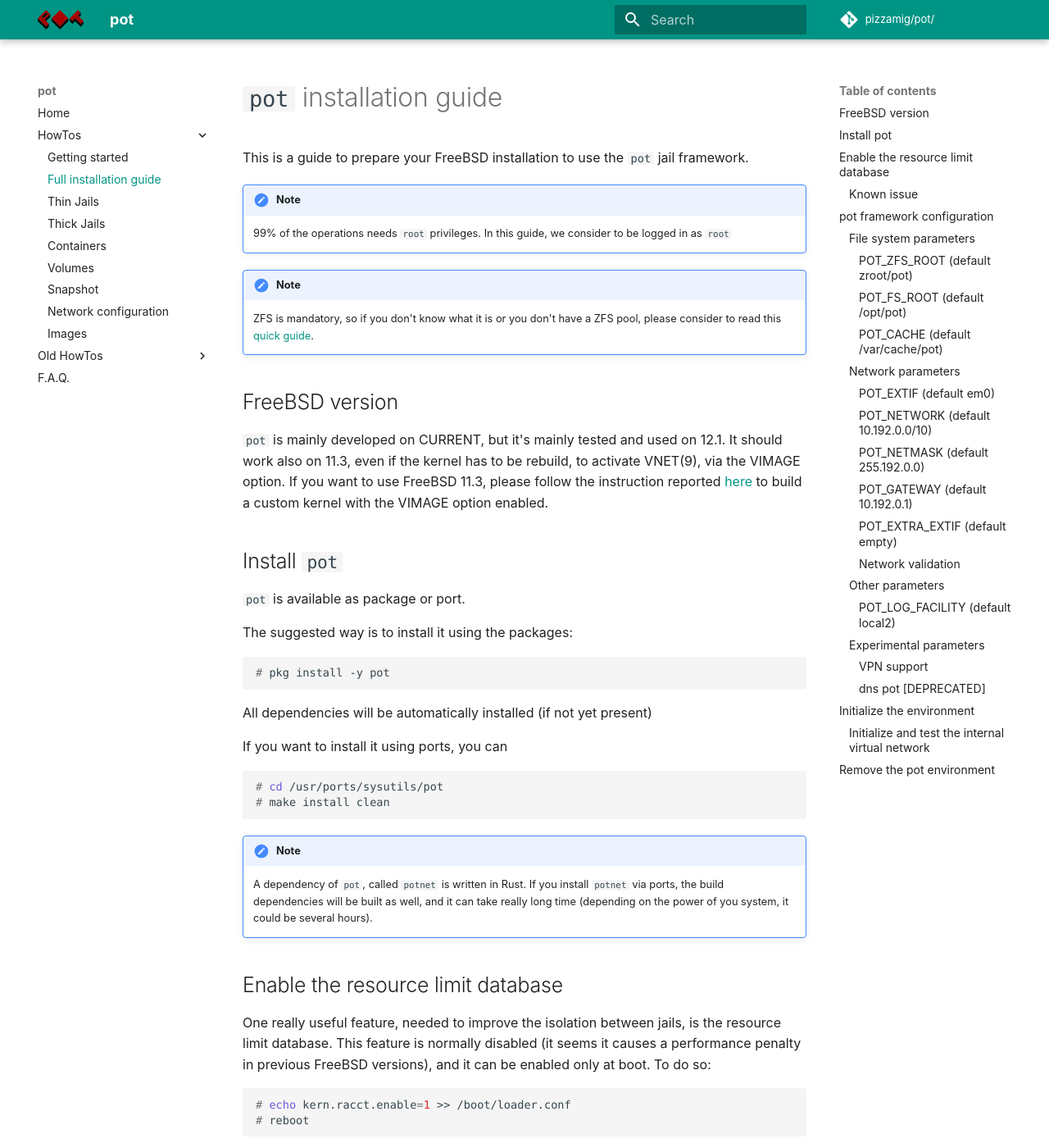
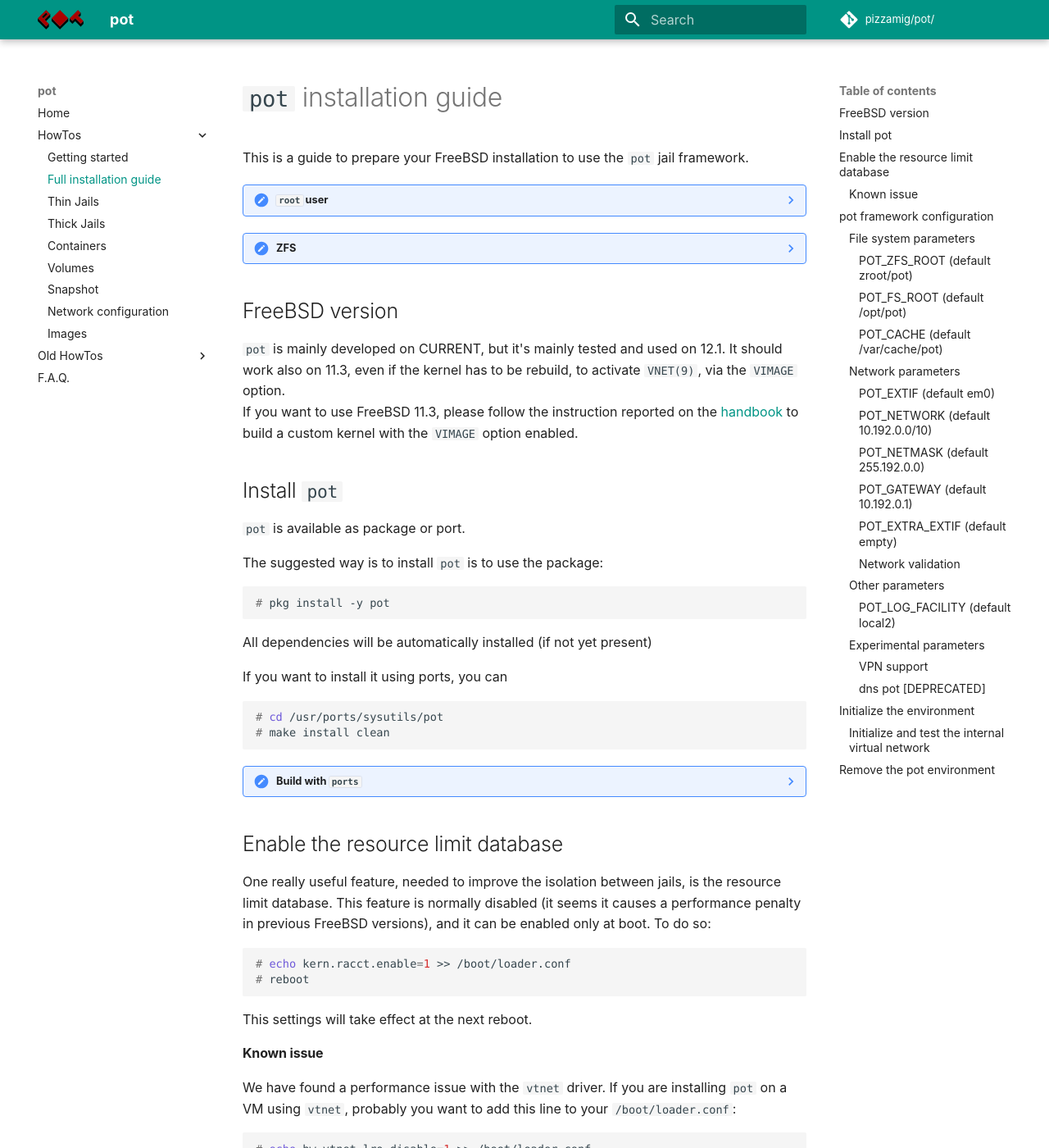
Before and after one commit to bsdpot/pot-book, an MkDocs documentation site: the page built from docs/Installation.md, in a window 1280 px wide and 1400 px high. Shown: the whole window at 82% size. Built offline with MkDocs 1.6.1 and Material for MkDocs 9.7.7, drawn with Linux system fonts in a browser that asks for light colours; comment, search, counter and statistics services are not loaded; some of the changed text lies outside the part shown.

Commit message:
Cosmetics in Installation

````diff
--- a/docs/Installation.md
+++ b/docs/Installation.md
@@ -2,21 +2,21 @@
 
 This is a guide to prepare your FreeBSD installation to use the `pot` jail framework.
 
-!!! note
-    99% of the operations needs `root` privileges. In this guide, we consider to be logged in as `root`
+??? note "`root` user"
+    Many operations need `root` privileges. In this guide, we consider to be logged in as `root`
 
-!!! note
+??? note "ZFS"
     ZFS is mandatory, so if you don't know what it is or you don't have a ZFS pool, please consider to read this [quick guide](https://www.freebsd.org/doc/handbook/zfs-quickstart.html).
 
 ## FreeBSD version
 `pot` is mainly developed on CURRENT, but it's mainly tested and used on 12.1.
-It should work also on 11.3, even if the kernel has to be rebuild, to activate VNET(9), via the VIMAGE option.
-If you want to use FreeBSD 11.3, please follow the instruction reported [here](https://www.freebsd.org/doc/handbook/kernelconfig.html) to build a custom kernel with the VIMAGE option enabled.
+It should work also on 11.3, even if the kernel has to be rebuild, to activate `VNET(9)`, via the `VIMAGE` option.
+If you want to use FreeBSD 11.3, please follow the instruction reported on the [handbook](https://www.freebsd.org/doc/handbook/kernelconfig.html) to build a custom kernel with the `VIMAGE` option enabled.
 
 ## Install `pot`
 `pot` is available as package or port.
 
-The suggested way is to install it using the packages:
+The suggested way is to install `pot` is to use the package:
 ```console
 # pkg install -y pot
 ```
@@ -28,7 +28,7 @@ If you want to install it using ports, you can
 # make install clean
 ```
 
-!!! note
+??? note "Build with `ports`"
     A dependency of `pot`, called `potnet` is written in Rust. If you install `potnet` via ports, the build dependencies will be built as well, and it can take really long time (depending on the power of you system, it could be several hours).
 
 ## Enable the resource limit database
--- a/mkdocs.yml
+++ b/mkdocs.yml
@@ -46,6 +46,7 @@ markdown_extensions:
         permalink: true
     - pymdownx.superfences
     - pymdownx.details
+    - pymdownx.keys
 plugins:
   - search
   - minify:
````
Also changed, not shown: other parts of docs/Installation.md (+2 -2 lines), docs/Thick.md (+0 -3 lines).
